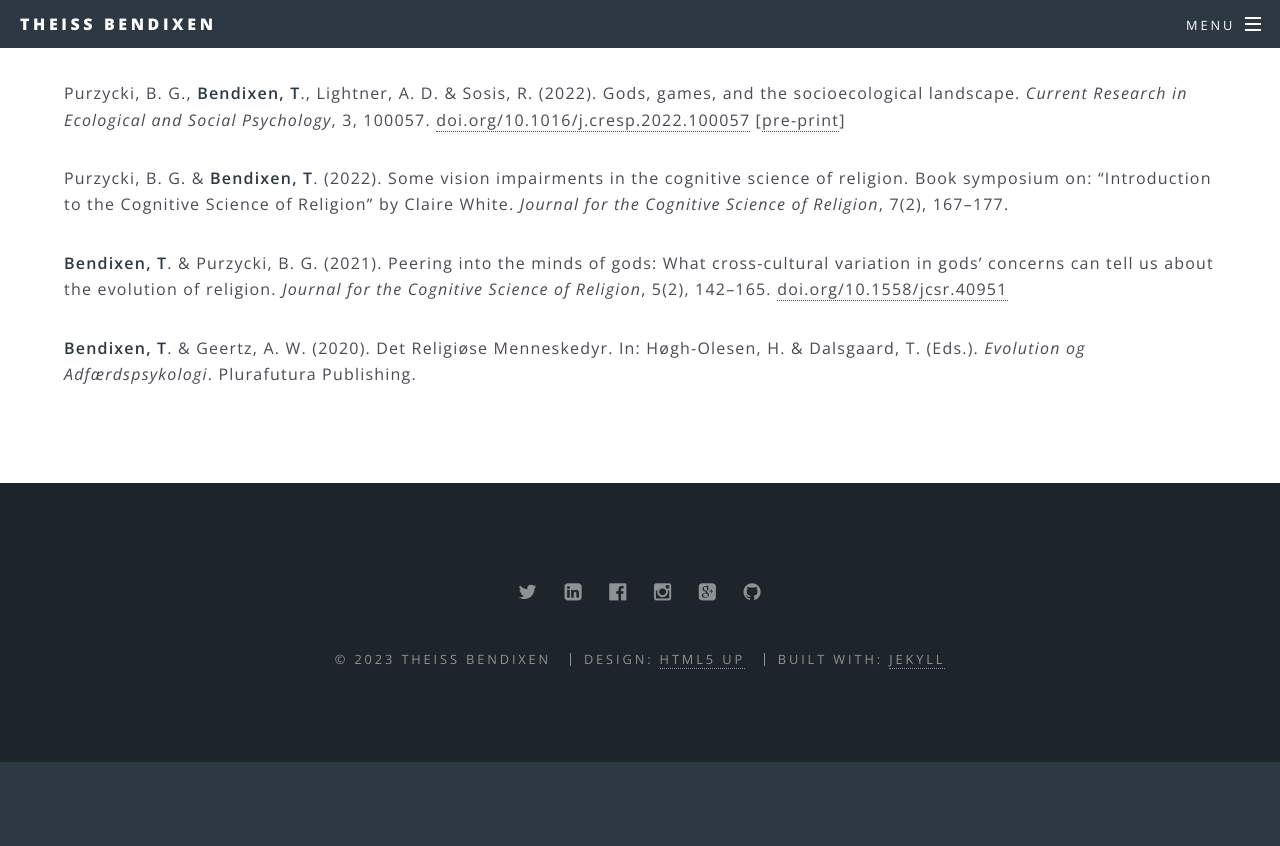
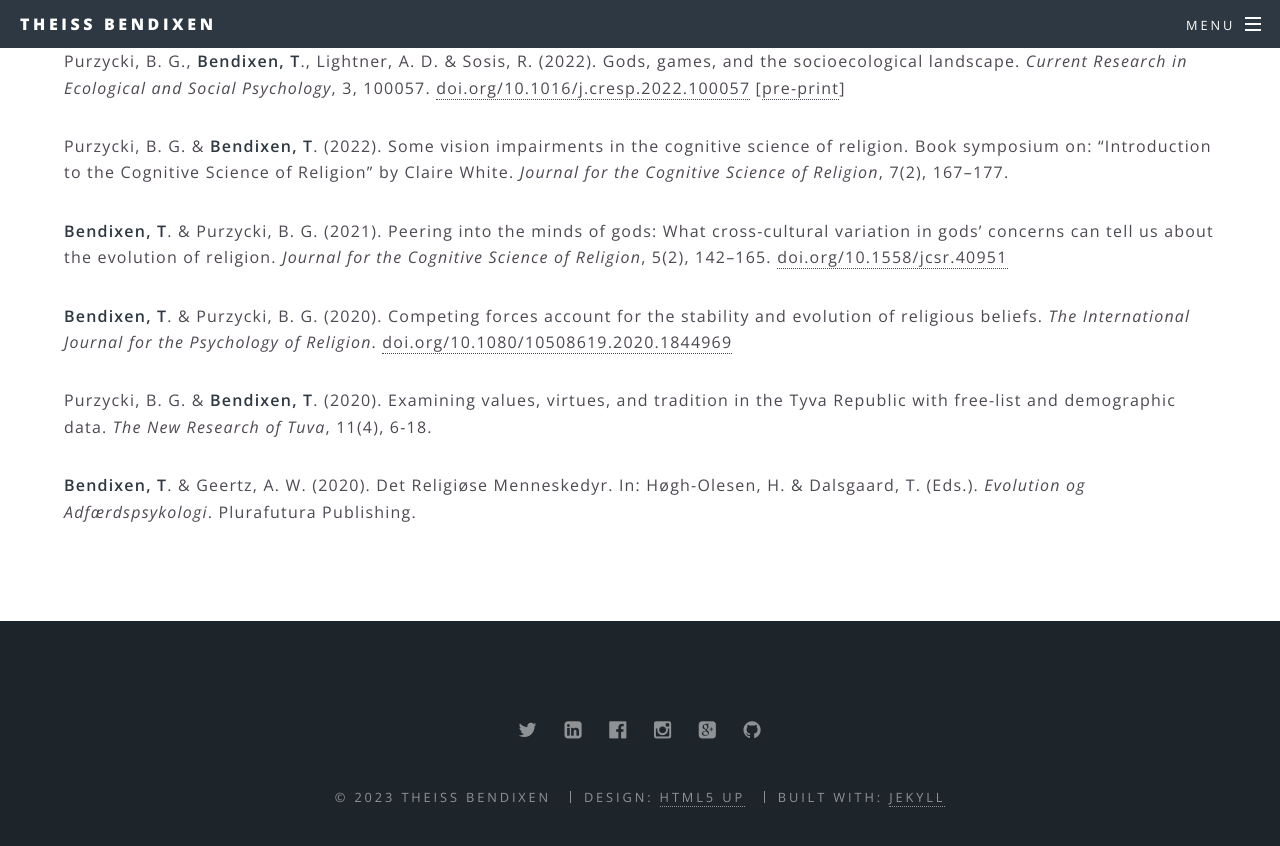
Before and after one commit to tbendixen/tbendixen.github.io, a Jekyll site: the page built from forskning.html, in a window 1280 px wide and 900 px high, scrolled down 3850 px. Shown: the top 846 px of the window. Built offline with Jekyll 4.4.1, drawn with Linux system fonts in a browser that asks for light colours; before the commit the page ends 4612 px from its top, so only the background shows below that.

Commit message:
Update forskning.html

```diff
--- a/forskning.html
+++ b/forskning.html
@@ -27,7 +27,7 @@ title: Forskning
 					[<a href="https://pure.au.dk/portal/files/287288727/cultural_evolutionary_psychology_of_belief.pdf">pre-print</a>]</p>
 				<p>Hoogeveen, S., Haaf, J. M., Bulbulia, J. A., Ross, R. M., McKay, R., Altay, S., Bendixen, T</b>., ..., van Elk, M. (2022).
 				The Einstein effect: Global evidence for scientific source credibility effects and the influence of religiosity.
-				<i>Nature Human Behavior</i>.</p> <a href="https://doi.org/10.1038/s41562-021-01273-8">doi.org/10.1038/s41562-021-01273-8</a>
+				<i>Nature Human Behavior</i>. <a href="https://doi.org/10.1038/s41562-021-01273-8">doi.org/10.1038/s41562-021-01273-8</a>
 				[<a href="https://psyarxiv.com/sf8ez/">pre-print</a>]</p>
 				<p><b>Bendixen, T</b>. (2020). How cultural evolution can inform the science of science communication — and vice versa.
 					<i>Nature: Humanities & Social Sciences Communications</i>, 7:135. <a href="https://www.nature.com/articles/s41599-020-00634-4">www.nature.com/articles/s41599-020-00634-4</a></p>
@@ -101,6 +101,9 @@ title: Forskning
 				[<a href="https://psyarxiv.com/r9qtm/">pre-print</a>]</p>
 				<p>Purzycki, B. G. & <b>Bendixen, T</b>. (2022). Some vision impairments in the cognitive science of religion. Book symposium on: “Introduction to the Cognitive Science of Religion” by Claire White. <i>Journal for the Cognitive Science of Religion</i>, 7(2), 167–177.</p>
 				<p><b>Bendixen, T</b>. & Purzycki, B. G. (2021). Peering into the minds of gods: What cross-cultural variation in gods’ concerns can tell us about the evolution of religion. <i>Journal for the Cognitive Science of Religion</i>, 5(2), 142–165.
-					<a href="https://doi.org/10.1558/jcsr.40951">doi.org/10.1558/jcsr.40951</a>
+					<a href="https://doi.org/10.1558/jcsr.40951">doi.org/10.1558/jcsr.40951</a></p>
+				<p><b>Bendixen, T</b>. & Purzycki, B. G. (2020). Competing forces account for the stability and evolution of religious beliefs. <i>The International Journal for the Psychology of Religion</i>.
+					<a href="https://doi.org/10.1080/10508619.2020.1844969">doi.org/10.1080/10508619.2020.1844969</a></p>
+				<p>Purzycki, B. G. & <b>Bendixen, T</b>. (2020). Examining values, virtues, and tradition in the Tyva Republic with free-list and demographic data. <i>The New Research of Tuva</i>, 11(4), 6-18.
 				<p><b>Bendixen, T</b>. & Geertz, A. W. (2020). Det Religiøse Menneskedyr.
 					In: Høgh-Olesen, H. & Dalsgaard, T. (Eds.). <i>Evolution og Adfærdspsykologi</i>. Plurafutura Publishing.</p>
```
